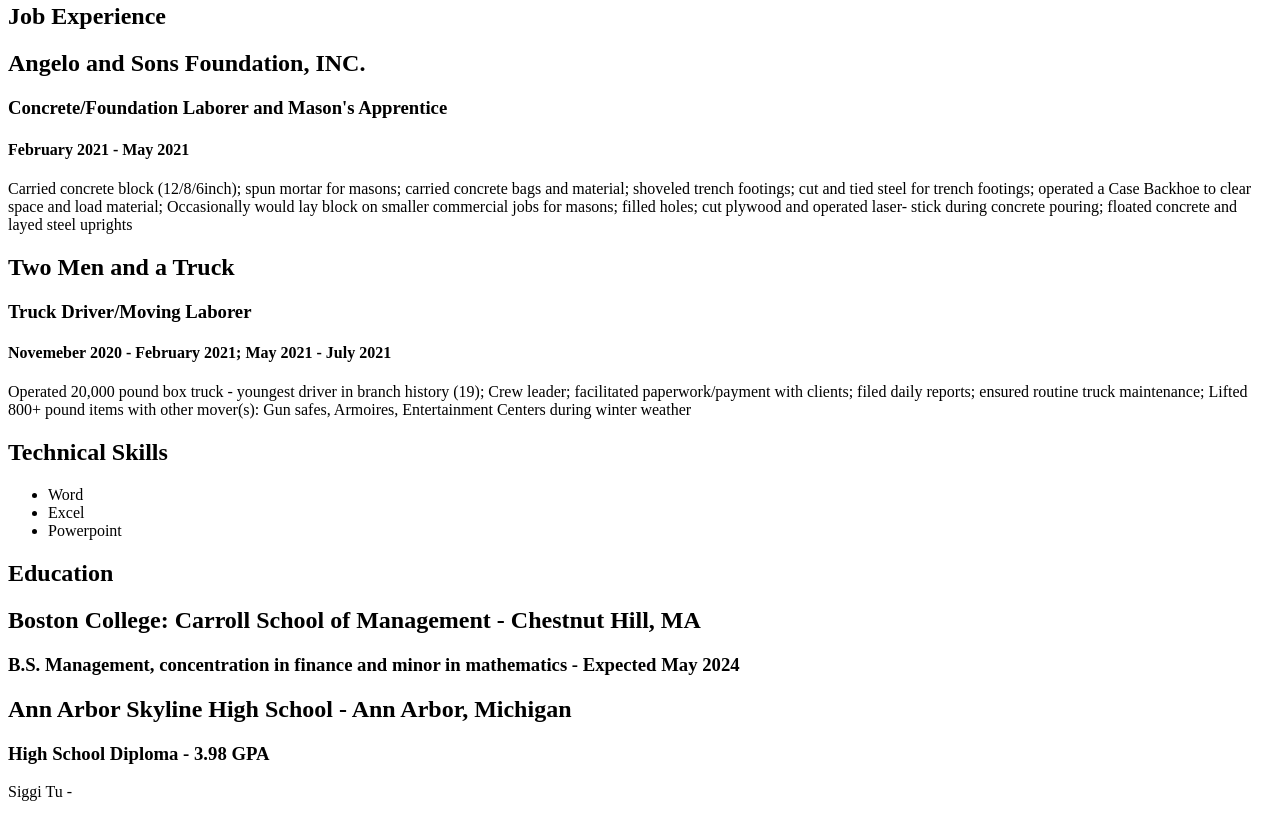
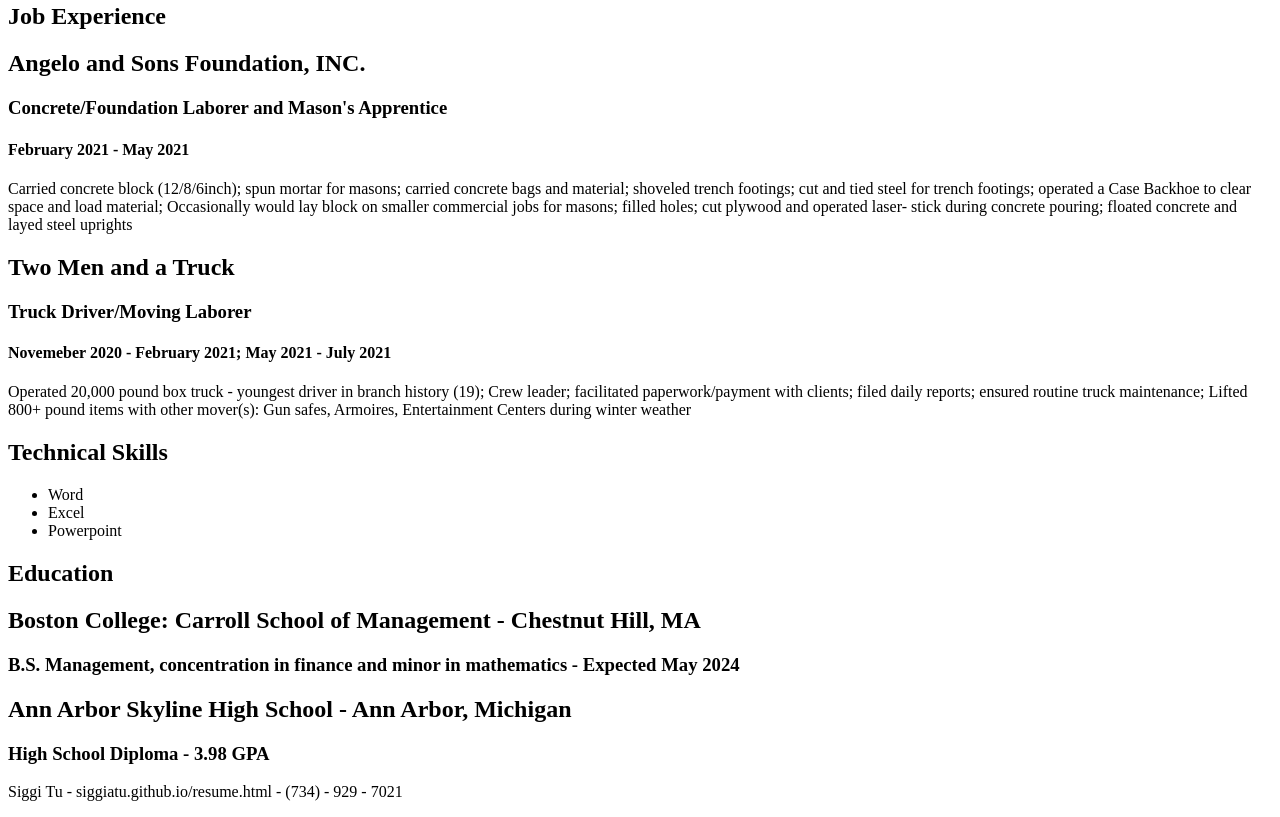
Before and after one commit to SiggiATu/SiggiATu.github.io, a plain HTML site: page resume.html in a window 1280 px wide. Shown: the part 324-1141 px from the top of the page. Drawn offline with Linux system fonts and the light colour scheme.

Commit message:
Update resume.html

```diff
--- a/resume.html
+++ b/resume.html
@@ -29,6 +29,6 @@
 <h3>B.S. Management, concentration in finance and minor in mathematics - Expected May 2024</h3>
 <h2>Ann Arbor Skyline High School - Ann Arbor, Michigan</h2>
 <h3>High School Diploma - 3.98 GPA</h3>
-<p>Siggi Tu -
+  <p>Siggi Tu - siggiatu.github.io/resume.html - (734) - 929 - 7021</p>
 </body>
 </html>
```
